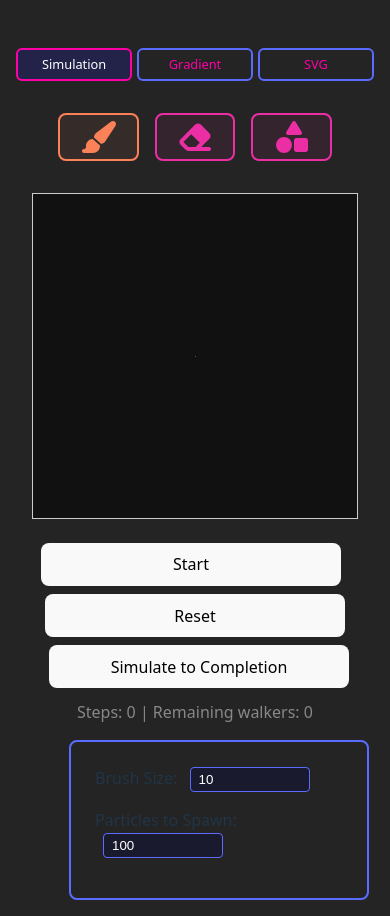
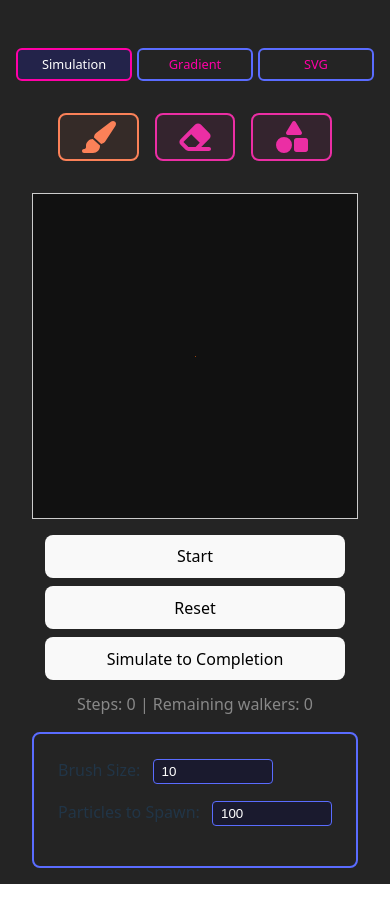
Before and after one commit to chriswininger/DLA-Studio-2025, a React (Vite) app: page /DLA-Studio-2025/simple-2d-animated-dla in a window 390 px wide. After the commit the page ends 884 px from the top, so only its background shows below. Built offline with nearby package versions, Linux system fonts and the light colour scheme.

Commit message:
more css tweaks

```diff
--- a/src/tabs/SVGDLA/line-length-controls/line-length-controls.css
+++ b/src/tabs/SVGDLA/line-length-controls/line-length-controls.css
@@ -1,5 +1,4 @@
 .svgdla_line-length-controls {
-  margin-left: 48px;
   border: 2px solid var(--control-border-color);
   border-radius: 8px;
   padding: 24px;
--- a/src/tabs/SVGDLA/square-size-controls/square-size-controls.css
+++ b/src/tabs/SVGDLA/square-size-controls/square-size-controls.css
@@ -1,5 +1,4 @@
 .svgdla_square-size-controls {
-  margin-left: 48px;
   border: 2px solid var(--control-border-color);
   border-radius: 8px;
   padding: 24px;
--- a/src/tabs/Simple2DAnimatedDLA/eraser-controls/eraser-controls.css
+++ b/src/tabs/Simple2DAnimatedDLA/eraser-controls/eraser-controls.css
@@ -1,5 +1,4 @@
 .dlasim_eraser-controls {
-  margin-left: 48px;
   border: 2px solid var(--control-border-color);
   border-radius: 8px;
   padding: 24px;
--- a/src/tabs/Simple2DAnimatedDLA/paint-brush-controls/paint-brush-controls.css
+++ b/src/tabs/Simple2DAnimatedDLA/paint-brush-controls/paint-brush-controls.css
@@ -1,5 +1,4 @@
 .dlasim_paint-controls {
-  margin-left: 48px;
   border: 2px solid var(--control-border-color);
   border-radius: 8px;
   padding: 24px;
--- a/src/tabs/Simple2DAnimatedDLA/shape-spawn-controls/shape-spawn-controls.css
+++ b/src/tabs/Simple2DAnimatedDLA/shape-spawn-controls/shape-spawn-controls.css
@@ -1,5 +1,4 @@
 .dlasim_spawn-controls {
-  margin-left: 48px;
   border: 2px solid var(--control-border-color);
   border-radius: 8px;
   padding: 24px;
--- a/src/tabs/Simple2DAnimatedDLA/simple-2d-animated-dla.css
+++ b/src/tabs/Simple2DAnimatedDLA/simple-2d-animated-dla.css
@@ -5,21 +5,18 @@
   flex-direction: column;
   align-items: center;
   width: 600px; /* Match your canvas width */
+  margin: 0 auto; /* Center the entire column */
 }
 
-.dlasim_button-row {
-  display: flex;
-  justify-content: center;
-  align-items: center;
-  margin-top: 24px;
-  width: 100%;
-}
 
 .dlasim_status-row {
   margin-top: 12px;
   color: #888;
   text-align: center;
   width: 100%;
+  display: flex;
+  justify-content: center;
+  align-items: center;
 }
 
 .dlasim-simple-2d-animated-dla-tab {
@@ -51,8 +48,21 @@
   user-select: none; /* Prevent text selection */
 }
 
+.dlasim_button-row {
+  display: flex;
+  flex-direction: row;
+  gap: 0.5rem;
+  width: 100%;
+  justify-content: center;
+  margin-top: 1rem;
+}
+
 /* Mobile responsive styles */
 @media (max-width: 768px) {
+  .dlasim_button-row {
+    flex-direction: column;
+  }
+
   .dlasim-simple-2d-animated-dla-tab {
     width: 100%;
     padding: 0 1rem;
@@ -72,6 +82,7 @@
     width: 100%;
     max-width: 100%;
     min-width: 0;
+    align-items: center;
   }
 
   .dlasim-canvas {
@@ -81,14 +92,20 @@
     min-width: 0;
   }
 
-  .dlasim_button-row {
-    flex-direction: column;
-    gap: 0.5rem;
-    width: 100%;
-  }
 
   .dlasim_button-row button {
     width: 100%;
     max-width: 300px;
+    align-self: center;
+    margin: 0;
+  }
+
+  /* Center control components on mobile */
+  .dlasim_paint-controls,
+  .dlasim_spawn-controls,
+  .dlasim_eraser-controls {
+    margin-left: 0;
+    margin: 0 auto;
+    align-self: center;
   }
 }
--- a/src/tabs/Simple2DAnimatedDLA/simple-2d-animated-dla.tsx
+++ b/src/tabs/Simple2DAnimatedDLA/simple-2d-animated-dla.tsx
@@ -114,12 +114,19 @@ const Simple2DAnimatedDLA: React.FC = () => {
           />
           <div className="dlasim_button-row">
             {!isRunning ? (
-              <button onClick={handleStart} style={{ marginRight: 8 }}>Start</button>
+              <button onClick={handleStart}>
+                Start
+              </button>
             ) : (
-              <button onClick={handleStop} style={{ marginRight: 8 }}>Stop</button>
+              <button onClick={handleStop}>
+                Stop
+              </button>
             )}
             <button onClick={handleReset} disabled={isRunning}>Reset</button>
-            <button onClick={handleSimulateToCompletion} disabled={isRunning || isSimulating} style={{ marginLeft: 8 }}>
+            <button
+              onClick={handleSimulateToCompletion}
+              disabled={isRunning || isSimulating}
+              >
               {isSimulating ? 'Simulating...' : 'Simulate to Completion'}
             </button>
           </div>
```
